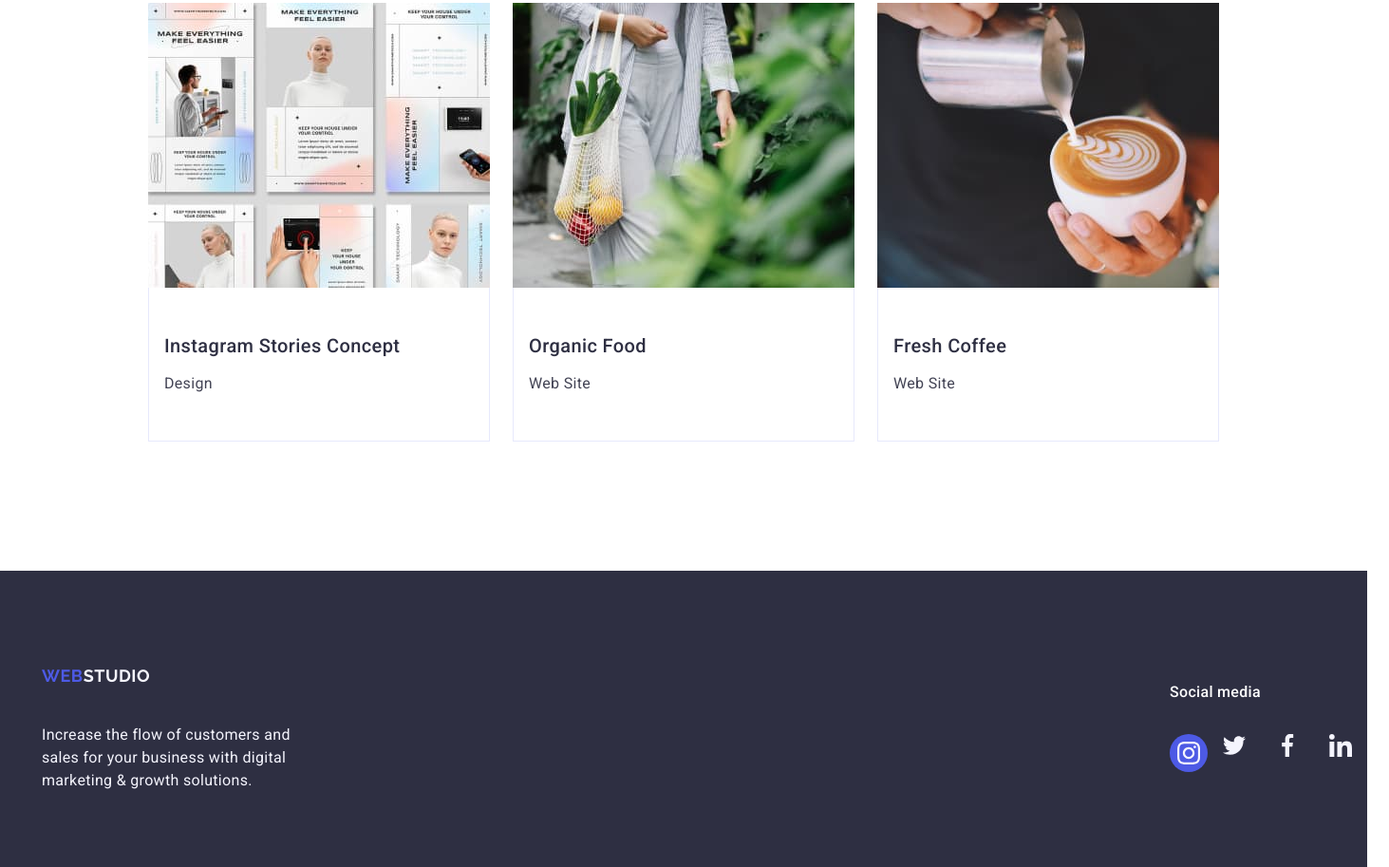
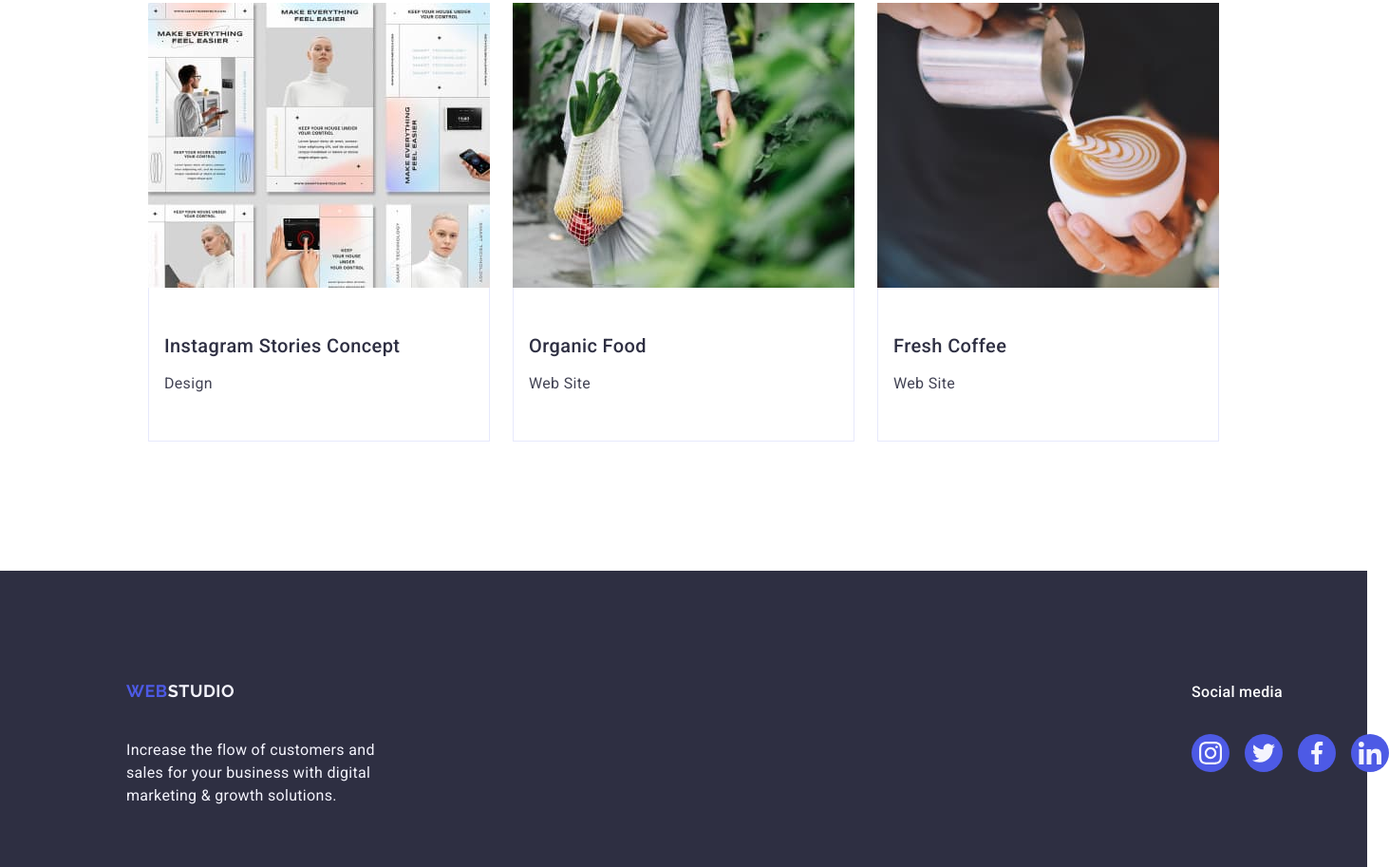
Before and after one commit to RodicaPuscasu/goit-markup-hw-04, a plain HTML site: page portfolio.html in a window 1280 px wide. Shown: the part 1362-2275 px from the top of the page at 95% size, 1463 px wide, since content can reach past the window. Drawn offline with nearby package versions, Linux system fonts and the light colour scheme.

Commit message:
footer 4

```diff
--- a/portfolio.html
+++ b/portfolio.html
@@ -223,49 +223,51 @@
       </main>
       <footer class="footer-section footer-container">
          <!-- Logo footer -->
-         <div class="container">
+         <div class="footer-div">
+            <div class="container first-footer-element">
                <a class="logo link footer-logo" href="./index.html"
                   >Web<span class="logo-span-footer">Studio</span></a
                >
                <!-- Footer Text -->
                <p class="footer-text">
-               Increase the flow of customers and sales for your business with
-               digital marketing & growth solutions.
+                  Increase the flow of customers and sales for your business
+                  with digital marketing & growth solutions.
                </p>
             </div>
-         <div class="footer-social-media-container">
-            <h3 class="footer-social-media-title">Social media</h3>
+            <div class="footer-social-media-container second-footer-element">
+               <p class="footer-social-media-title">Social media</p>
                <ul class="footer-social-media-list">
                   <li class="footer-social-media-icon">
                      <a href="" class="footer-social-media-link">
-                     <svg width="24px" height="24px">
-                        <use href="./Images/icons.svg#icon-instagram"></use>
+                        <svg width="24px" height="24px" class="footer-svg">
+                           <use href="./images/icons.svg#icon-instagram"></use>
                         </svg>
                      </a>
                   </li>
                   <li class="footer-social-media-icon">
-                  <a href="">
-                     <svg width="24px" height="24px">
-                        <use href="./Images/icons.svg#icon-twitter"></use>
+                     <a href="" class="footer-social-media-link">
+                        <svg width="24px" height="24px" class="footer-svg">
+                           <use href="./images/icons.svg#icon-twitter"></use>
                         </svg>
                      </a>
                   </li>
                   <li class="footer-social-media-icon">
-                  <a href="">
-                     <svg width="24px" height="24px">
-                        <use href="./Images/icons.svg#icon-facebook"></use>
+                     <a href="" class="footer-social-media-link">
+                        <svg width="24px" height="24px" class="footer-svg">
+                           <use href="./images/icons.svg#icon-facebook"></use>
                         </svg>
                      </a>
                   </li>
                   <li class="footer-social-media-icon">
-                  <a href="">
-                     <svg width="24px" height="24px">
-                        <use href="./Images/icons.svg#icon-linkedin"></use>
+                     <a href="" class="footer-social-media-link">
+                        <svg width="24px" height="24px" class="footer-svg">
+                           <use href="./images/icons.svg#icon-linkedin"></use>
                         </svg>
                      </a>
                   </li>
                </ul>
             </div>
+         </div>
       </footer>
    </body>
 </html>
```
Lines whose indentation alone changed are shown as unchanged.
